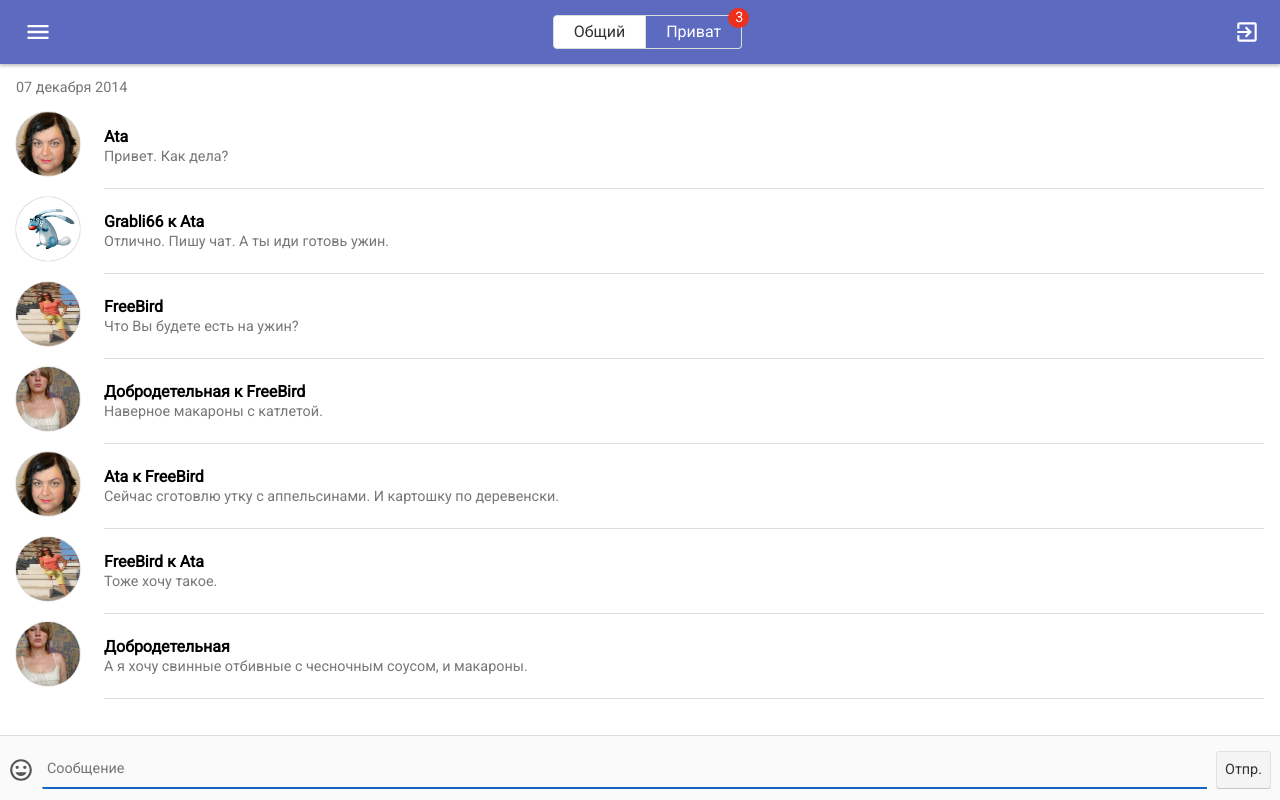
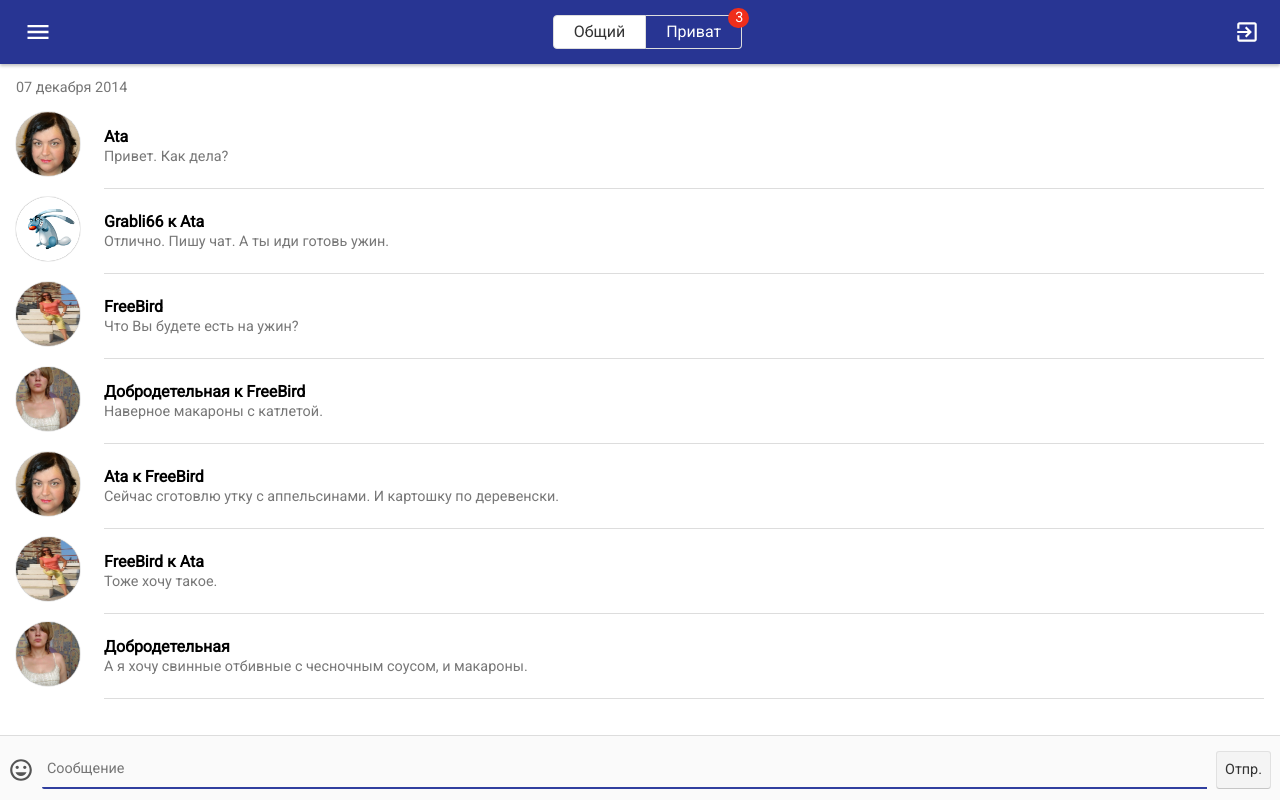
Before and after one commit to timothyha/chat-api, a PHP site: page / in a window 1280 px wide. Run offline with PHP 8.4, Linux system fonts and the light colour scheme.

Commit message:
fixed colors

```diff
--- a/static/www/css/material.css
+++ b/static/www/css/material.css
@@ -91,7 +91,7 @@ input {
     box-sizing: border-box;
     -moz-box-sizing: border-box;
     height: 64px;
-    background-color: #5C6BC0;
+    background-color: #283593;
     color: #fff;
     box-shadow: 0 2px 3px 0px #C2C2C2;
 }
@@ -195,7 +195,7 @@ input {
     border-radius: 2px 0px 0px 2px;
     color: #333;
     font-size: 0.9em;
-    border-bottom: 2px solid #1565C0;
+    border-bottom: 2px solid #303F9F;
     background-color: transparent;
 }
 /* mChatList */
@@ -276,7 +276,8 @@ input {
     padding-right: 32px;
 }
 .msidepanel .panel .info .nick {
-    font-size: 1.2em;
+    font-weight: bold;
+    font-size: 1.1em;
 }
 .msidepanel .panel .info .data {
     position: absolute;
```
